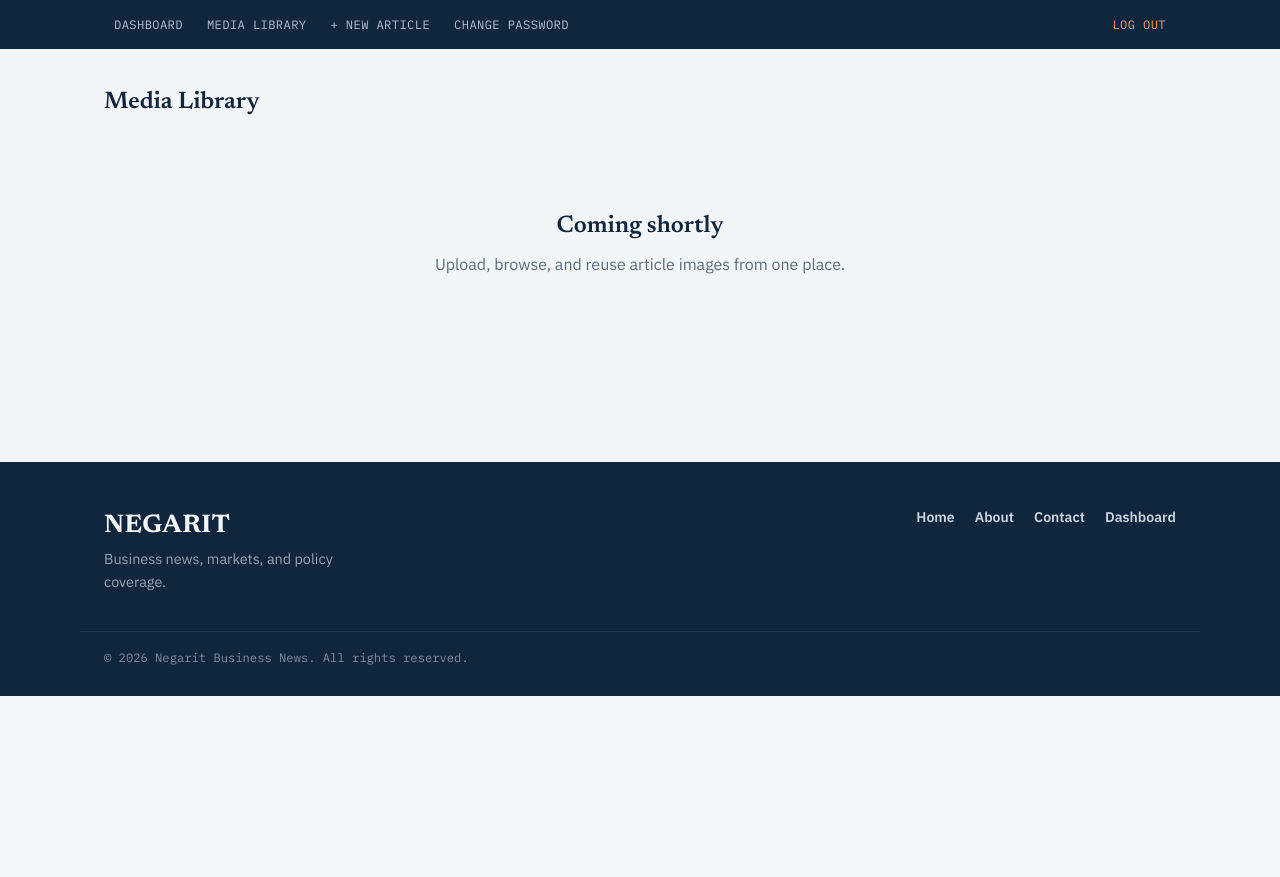
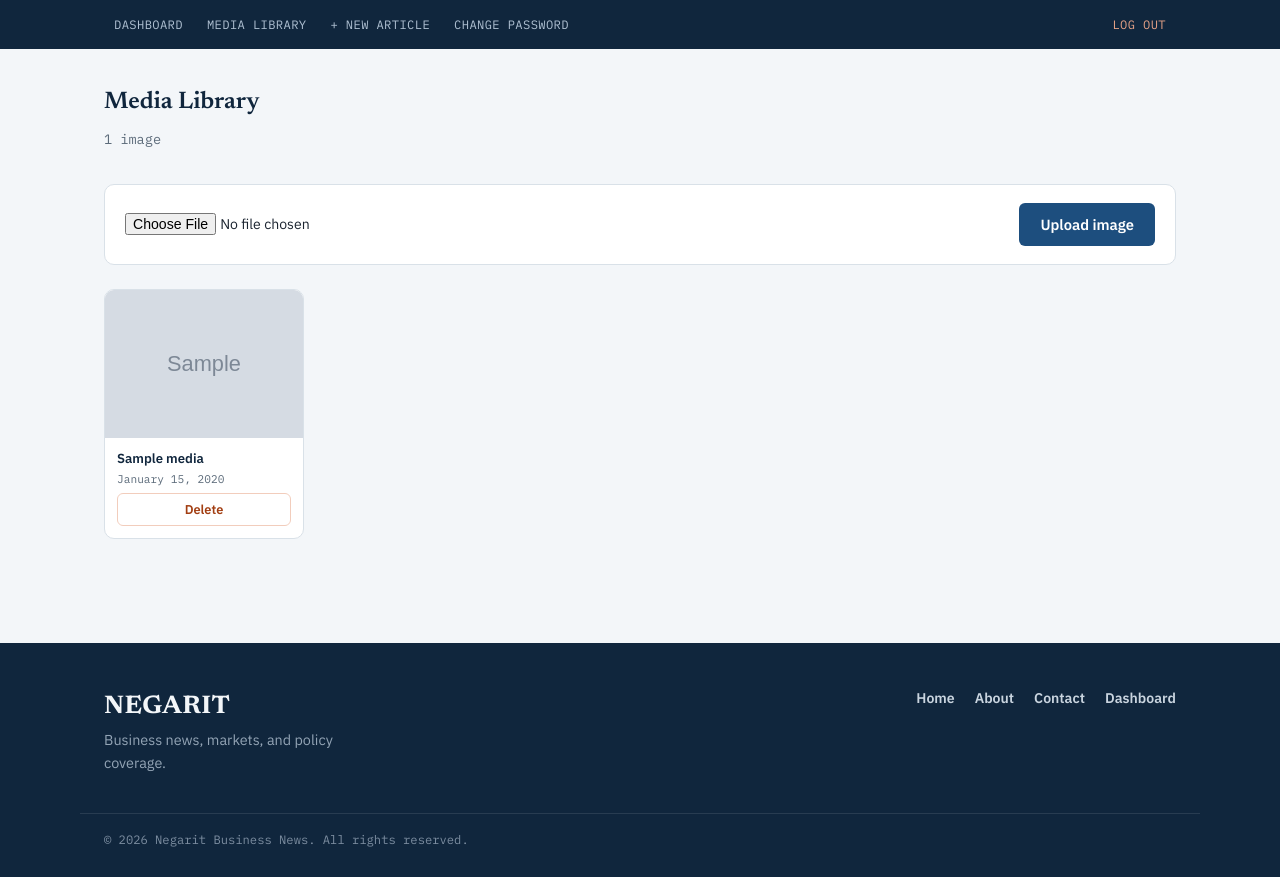
Before and after one commit to Liben4/negarit-business-news, a Flask app: page /admin/media in a window 1280 px wide. Shown: the part 179-1056 px from the top of the page. Before the commit the page ends 875 px from the top, so only its background shows below. Run offline with Flask 3, Linux system fonts and the light colour scheme; the visitor is signed in with stand-in values (Sample User, id 1); data comes from the database, SQL or seed files in the repository; tables that the repository leaves empty hold one stand-in row (values such as "Sample post"); grey boxes marked "Sample" are stand-in pictures.

Commit message:
Add media library for image uploads and reuse
- New Media Library page: upload images independent of any article,
  browse all uploads as thumbnails, delete unused ones
- Every image upload (from the library page OR the article form) is
  now recorded in a shared 'media' table, not just attached to one article
- Article form gets an 'or choose from library' dropdown to reuse an
  already-uploaded image instead of re-uploading
- Deleting an article no longer deletes its image — the file may be
  reused elsewhere, so it's left in the library on purpose
- Media Library blocks deleting an image that's still referenced by any
  article, with a clear message, instead of silently breaking that
  article's page

```diff
--- a/app.py
+++ b/app.py
@@ -71,6 +71,13 @@ CREATE TABLE IF NOT EXISTS admin_users (
     username       TEXT NOT NULL UNIQUE,
     password_hash  TEXT NOT NULL,
     created_at     TEXT NOT NULL
+);
+
+CREATE TABLE IF NOT EXISTS media (
+    id             INTEGER PRIMARY KEY AUTOINCREMENT,
+    filename       TEXT NOT NULL UNIQUE,
+    original_name  TEXT,
+    uploaded_at    TEXT NOT NULL
 );
 
 CREATE TABLE IF NOT EXISTS articles (
@@ -286,8 +293,9 @@ def allowed_file(filename):
     return "." in filename and filename.rsplit(".", 1)[1].lower() in ALLOWED_EXTENSIONS
 
 
-def save_upload(file_storage):
-    """Save an uploaded image with a collision-proof name; return the filename or None."""
+def save_upload(file_storage, db):
+    """Save an uploaded image with a collision-proof name, record it in the
+    media library, and return the filename (or None)."""
     if not file_storage or file_storage.filename == "":
         return None
     if not allowed_file(file_storage.filename):
@@ -296,10 +304,16 @@ def save_upload(file_storage):
     safe_name = secure_filename(file_storage.filename)
     unique_name = f"{secrets.token_hex(6)}_{safe_name}"
     file_storage.save(os.path.join(app.config["UPLOAD_FOLDER"], unique_name))
+    db.execute(
+        "INSERT INTO media (filename, original_name, uploaded_at) VALUES (?, ?, ?)",
+        (unique_name, safe_name, datetime.utcnow().isoformat()),
+    )
     return unique_name
 
 
-def delete_upload(filename):
+def delete_upload(filename, db=None):
+    """Remove an uploaded file from disk and, if a db handle is given,
+    from the media library table too."""
     if not filename:
         return
     path = os.path.join(app.config["UPLOAD_FOLDER"], filename)
@@ -308,6 +322,24 @@ def delete_upload(filename):
             os.remove(path)
         except OSError:
             pass
+    if db is not None:
+        db.execute("DELETE FROM media WHERE filename = ?", (filename,))
+
+
+def resolve_image_selection(req, db, current_filename=None):
+    """Decide which image an article should use, in priority order:
+    a freshly uploaded file > an existing library image picked from the
+    dropdown > (if 'remove image' was checked) none > the current image
+    unchanged. Uploads are saved into the media library as a side effect."""
+    uploaded = save_upload(req.files.get("image"), db)
+    if uploaded:
+        return uploaded
+    existing_choice = req.form.get("existing_image")
+    if existing_choice:
+        return existing_choice
+    if req.form.get("remove_image") == "on":
+        return None
+    return current_filename
 
 
 def format_date(iso_string):
@@ -570,9 +602,47 @@ def admin_logout():
 @app.route("/admin/media")
 @login_required
 def admin_media():
-    # Minimal placeholder — full upload/browse/delete library lands in the
-    # media-library feature branch.
-    return render_template("admin/media.html")
+    db = get_db()
+    items = db.execute("SELECT * FROM media ORDER BY uploaded_at DESC").fetchall()
+    # Figure out which filenames are currently used by an article, so the
+    # library can show that and block deleting images still in use.
+    used = {row["image_filename"] for row in db.execute(
+        "SELECT DISTINCT image_filename FROM articles WHERE image_filename IS NOT NULL"
+    ).fetchall()}
+    media = [dict(item, in_use=item["filename"] in used) for item in items]
+    return render_template("admin/media.html", media=media)
+
+
+@app.route("/admin/media/upload", methods=["POST"])
+@login_required
+def admin_media_upload():
+    db = get_db()
+    filename = save_upload(request.files.get("image"), db)
+    if filename:
+        db.commit()
+        flash("Image uploaded to the library.", "success")
+    return redirect(url_for("admin_media"))
+
+
+@app.route("/admin/media/delete/<int:media_id>", methods=["POST"])
+@login_required
+def admin_media_delete(media_id):
+    db = get_db()
+    item = db.execute("SELECT * FROM media WHERE id = ?", (media_id,)).fetchone()
+    if item is None:
+        abort(404)
+
+    in_use = db.execute(
+        "SELECT COUNT(*) FROM articles WHERE image_filename = ?", (item["filename"],)
+    ).fetchone()[0]
+    if in_use:
+        flash(f"That image is used by {in_use} article(s) — remove it from those articles first.", "error")
+        return redirect(url_for("admin_media"))
+
+    delete_upload(item["filename"], db)
+    db.commit()
+    flash("Image deleted.", "success")
+    return redirect(url_for("admin_media"))
 
 
 @app.route("/admin/change-password", methods=["GET", "POST"])
@@ -634,6 +704,7 @@ def admin_dashboard():
 def admin_new_article():
     db = get_db()
     categories = db.execute("SELECT * FROM categories ORDER BY name").fetchall()
+    media = db.execute("SELECT * FROM media ORDER BY uploaded_at DESC").fetchall()
 
     if request.method == "POST":
         title = request.form.get("title", "").strip()
@@ -648,20 +719,20 @@ def admin_new_article():
 
         if not title or not content:
             flash("Title and content are required.", "error")
-            return render_template("admin/article_form.html", categories=categories, article=None, mode="new")
+            return render_template("admin/article_form.html", categories=categories, media=media, article=None, mode="new")
 
         publish_at = None
         if status == "scheduled":
             publish_at = parse_local_datetime(request.form.get("publish_at"))
             if not publish_at:
                 flash("Pick a publish date/time, or choose Draft/Published instead.", "error")
-                return render_template("admin/article_form.html", categories=categories, article=None, mode="new")
+                return render_template("admin/article_form.html", categories=categories, media=media, article=None, mode="new")
             if publish_at <= datetime.utcnow().isoformat():
                 flash("Scheduled time must be in the future.", "error")
-                return render_template("admin/article_form.html", categories=categories, article=None, mode="new")
+                return render_template("admin/article_form.html", categories=categories, media=media, article=None, mode="new")
 
         slug = unique_article_slug(db, title)
-        image_filename = save_upload(request.files.get("image"))
+        image_filename = resolve_image_selection(request, db)
         now = datetime.utcnow().isoformat()
 
         if featured:
@@ -681,7 +752,7 @@ def admin_new_article():
         flash(messages[status], "success")
         return redirect(url_for("admin_dashboard"))
 
-    return render_template("admin/article_form.html", categories=categories, article=None, mode="new")
+    return render_template("admin/article_form.html", categories=categories, media=media, article=None, mode="new")
 
 
 @app.route("/admin/edit/<int:article_id>", methods=["GET", "POST"])
@@ -692,6 +763,7 @@ def admin_edit_article(article_id):
     if art is None:
         abort(404)
     categories = db.execute("SELECT * FROM categories ORDER BY name").fetchall()
+    media = db.execute("SELECT * FROM media ORDER BY uploaded_at DESC").fetchall()
 
     if request.method == "POST":
         title = request.form.get("title", "").strip()
@@ -706,27 +778,20 @@ def admin_edit_article(article_id):
 
         if not title or not content:
             flash("Title and content are required.", "error")
-            return render_template("admin/article_form.html", categories=categories, article=art, mode="edit")
+            return render_template("admin/article_form.html", categories=categories, media=media, article=art, mode="edit")
 
         publish_at = None
         if status == "scheduled":
             publish_at = parse_local_datetime(request.form.get("publish_at"))
             if not publish_at:
                 flash("Pick a publish date/time, or choose Draft/Published instead.", "error")
-                return render_template("admin/article_form.html", categories=categories, article=art, mode="edit")
+                return render_template("admin/article_form.html", categories=categories, media=media, article=art, mode="edit")
             if publish_at <= datetime.utcnow().isoformat():
                 flash("Scheduled time must be in the future.", "error")
-                return render_template("admin/article_form.html", categories=categories, article=art, mode="edit")
+                return render_template("admin/article_form.html", categories=categories, media=media, article=art, mode="edit")
 
         slug = unique_article_slug(db, title, ignore_id=article_id)
-        new_image = save_upload(request.files.get("image"))
-        image_filename = art["image_filename"]
-        if new_image:
-            delete_upload(art["image_filename"])
-            image_filename = new_image
-        elif request.form.get("remove_image") == "on":
-            delete_upload(art["image_filename"])
-            image_filename = None
+        image_filename = resolve_image_selection(request, db, current_filename=art["image_filename"])
 
         now = datetime.utcnow().isoformat()
 
@@ -746,7 +811,7 @@ def admin_edit_article(article_id):
         flash(messages[status], "success")
         return redirect(url_for("admin_dashboard"))
 
-    return render_template("admin/article_form.html", categories=categories, article=art, mode="edit")
+    return render_template("admin/article_form.html", categories=categories, media=media, article=art, mode="edit")
 
 
 @app.route("/admin/delete/<int:article_id>", methods=["POST"])
@@ -756,7 +821,9 @@ def admin_delete_article(article_id):
     art = db.execute("SELECT * FROM articles WHERE id = ?", (article_id,)).fetchone()
     if art is None:
         abort(404)
-    delete_upload(art["image_filename"])
+    # Note: the article's image is left in the media library on purpose —
+    # it may be reused by other articles. Remove unused images from
+    # the Media Library page if you want to reclaim disk space.
     db.execute("DELETE FROM articles WHERE id = ?", (article_id,))
     db.commit()
     flash("Article deleted.", "success")
--- a/static/css/style.css
+++ b/static/css/style.css
@@ -215,6 +215,61 @@ main { display: block; padding-bottom: 64px; }
   color: var(--slate);
   font-size: 0.82rem;
 }
+
+/* =========================================================================
+   Media library
+   ========================================================================= */
+
+.upload-bar {
+  display: flex;
+  gap: 12px;
+  align-items: center;
+  flex-wrap: wrap;
+  background: var(--surface);
+  border: 1px solid var(--hairline);
+  border-radius: var(--radius-lg);
+  padding: 18px 20px;
+  margin-bottom: 24px;
+}
+
+.upload-bar input[type="file"] {
+  font-family: var(--font-body);
+  font-size: 0.88rem;
+  flex: 1 1 260px;
+}
+
+.media-grid {
+  display: grid;
+  grid-template-columns: repeat(auto-fill, minmax(180px, 1fr));
+  gap: 18px;
+}
+
+.media-item {
+  background: var(--surface);
+  border: 1px solid var(--hairline);
+  border-radius: var(--radius-lg);
+  overflow: hidden;
+  display: flex;
+  flex-direction: column;
+}
+
+.media-item__thumb { aspect-ratio: 4 / 3; overflow: hidden; background: var(--paper); }
+.media-item__thumb img { width: 100%; height: 100%; object-fit: cover; }
+
+.media-item__meta { padding: 10px 12px 4px; display: flex; flex-direction: column; gap: 2px; }
+.media-item__name {
+  font-size: 0.82rem;
+  font-weight: 600;
+  color: var(--ink-navy);
+  white-space: nowrap;
+  overflow: hidden;
+  text-overflow: ellipsis;
+}
+.media-item__date { font-family: var(--font-mono); font-size: 0.7rem; color: var(--slate); }
+
+.media-item__tag { margin: 6px 12px 12px; align-self: flex-start; }
+.media-item form { padding: 0 12px 12px; }
+.media-item__delete { width: 100%; }
 
 /* =========================================================================
    Admin sub-navigation (shown site-wide while logged in)
--- a/templates/admin/media.html
+++ b/templates/admin/media.html
@@ -4,12 +4,47 @@
 
 {% block content %}
 <section class="wrap admin-bar">
-  <div><h1>Media Library</h1></div>
-</section>
-<section class="wrap">
-  <div class="empty-state">
-    <h2>Coming shortly</h2>
-    <p>Upload, browse, and reuse article images from one place.</p>
+  <div>
+    <h1>Media Library</h1>
+    <p class="admin-bar__hint">{{ media|length }} image{{ '' if media|length == 1 else 's' }}</p>
   </div>
 </section>
+
+<section class="wrap">
+  <form class="upload-bar" method="POST" action="{{ url_for('admin_media_upload') }}" enctype="multipart/form-data">
+    <input type="hidden" name="csrf_token" value="{{ csrf_token() }}">
+    <input type="file" name="image" accept="image/png,image/jpeg,image/webp,image/gif" required>
+    <button type="submit" class="btn btn--primary">Upload image</button>
+  </form>
+
+  {% if media %}
+  <div class="media-grid">
+    {% for item in media %}
+    <div class="media-item">
+      <div class="media-item__thumb">
+        <img src="{{ url_for('static', filename='uploads/' + item.filename) }}" alt="{{ item.original_name }}" loading="lazy">
+      </div>
+      <div class="media-item__meta">
+        <span class="media-item__name" title="{{ item.original_name }}">{{ item.original_name }}</span>
+        <span class="media-item__date">{{ item.uploaded_at|format_date }}</span>
+      </div>
+      {% if item.in_use %}
+        <span class="tag tag--published media-item__tag">In use</span>
+      {% else %}
+        <form method="POST" action="{{ url_for('admin_media_delete', media_id=item.id) }}"
+              onsubmit="return confirm('Delete this image? This cannot be undone.');">
+          <input type="hidden" name="csrf_token" value="{{ csrf_token() }}">
+          <button type="submit" class="btn btn--small btn--danger media-item__delete">Delete</button>
+        </form>
+      {% endif %}
+    </div>
+    {% endfor %}
+  </div>
+  {% else %}
+  <div class="empty-state">
+    <h2>No images yet</h2>
+    <p>Upload one above, or add images directly from the article form — either way, they'll show up here.</p>
+  </div>
+  {% endif %}
+</section>
 {% endblock %}
```
Also changed, not shown: templates/admin/article_form.html (+13 -1 lines).
